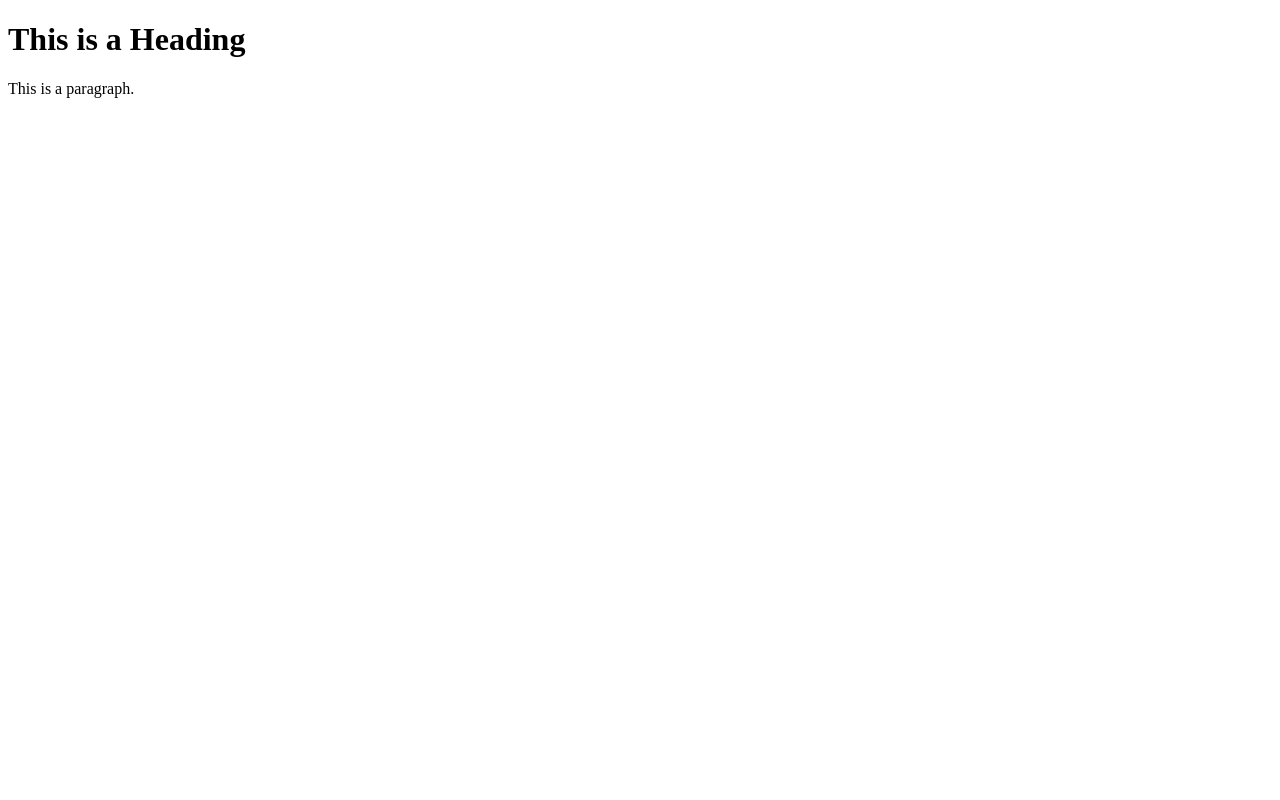
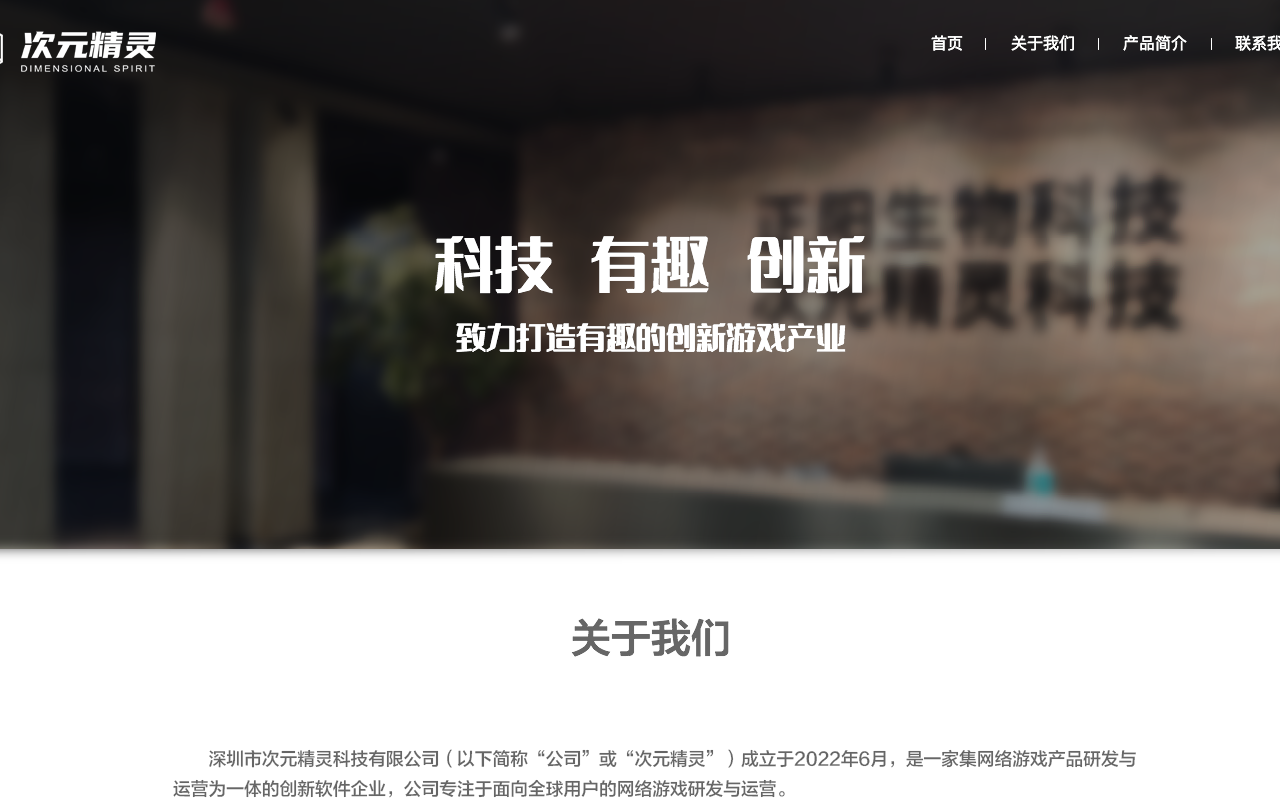
Before and after one commit to ciyuanjingling/ciyuanjingling.GitHub.io, a plain HTML site: page index.html in a window 1280 px wide. Shown: the top 800 px of the page. Drawn offline with Linux system fonts and the light colour scheme.

Commit message:
加了一张图

```diff
--- a/index.html
+++ b/index.html
@@ -1,12 +1,25 @@
 <!DOCTYPE html>
 <html>
 <head>
-<title>Page Title</title>
+<title>次元精灵科技有限公司</title>
 </head>
+<style>
+    body {
+        display: block;
+        margin: 0px;
+    }
+    .bg{
+        height: 1844px;
+        background-image: url(./bg.png);
+        background-repeat: no-repeat;
+        background-position: center top;
+        margin: 0px 0px 0px 0px;
+        padding: 0px 0px 0px 0px;
+    }
+</style>
 <body>
+<div id="bg" class="bg">
 
-<h1>This is a Heading</h1>
-<p>This is a paragraph.</p>
-
+</div>
 </body>
 </html>
```
Also changed, not shown: bg.png (added).
